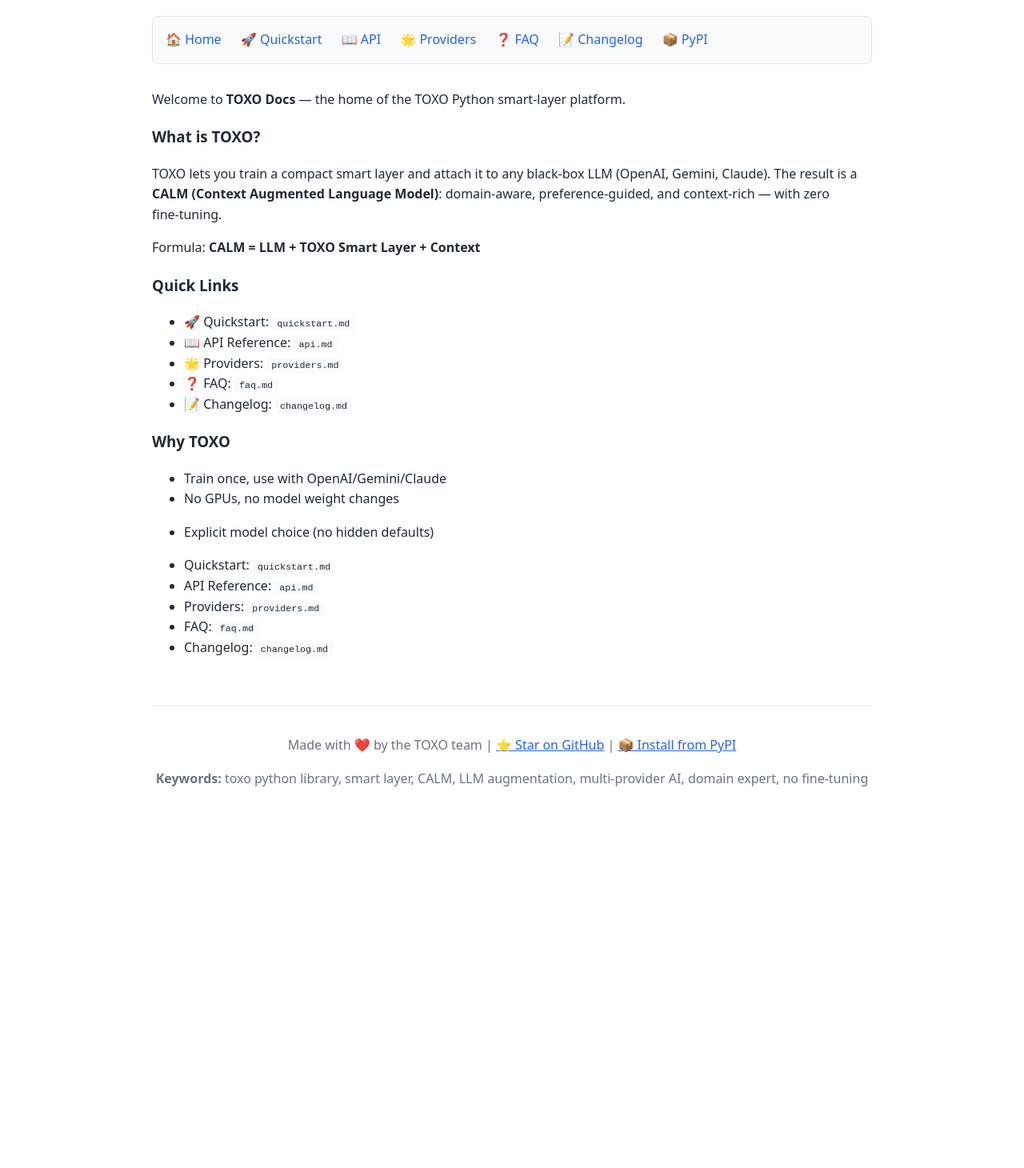
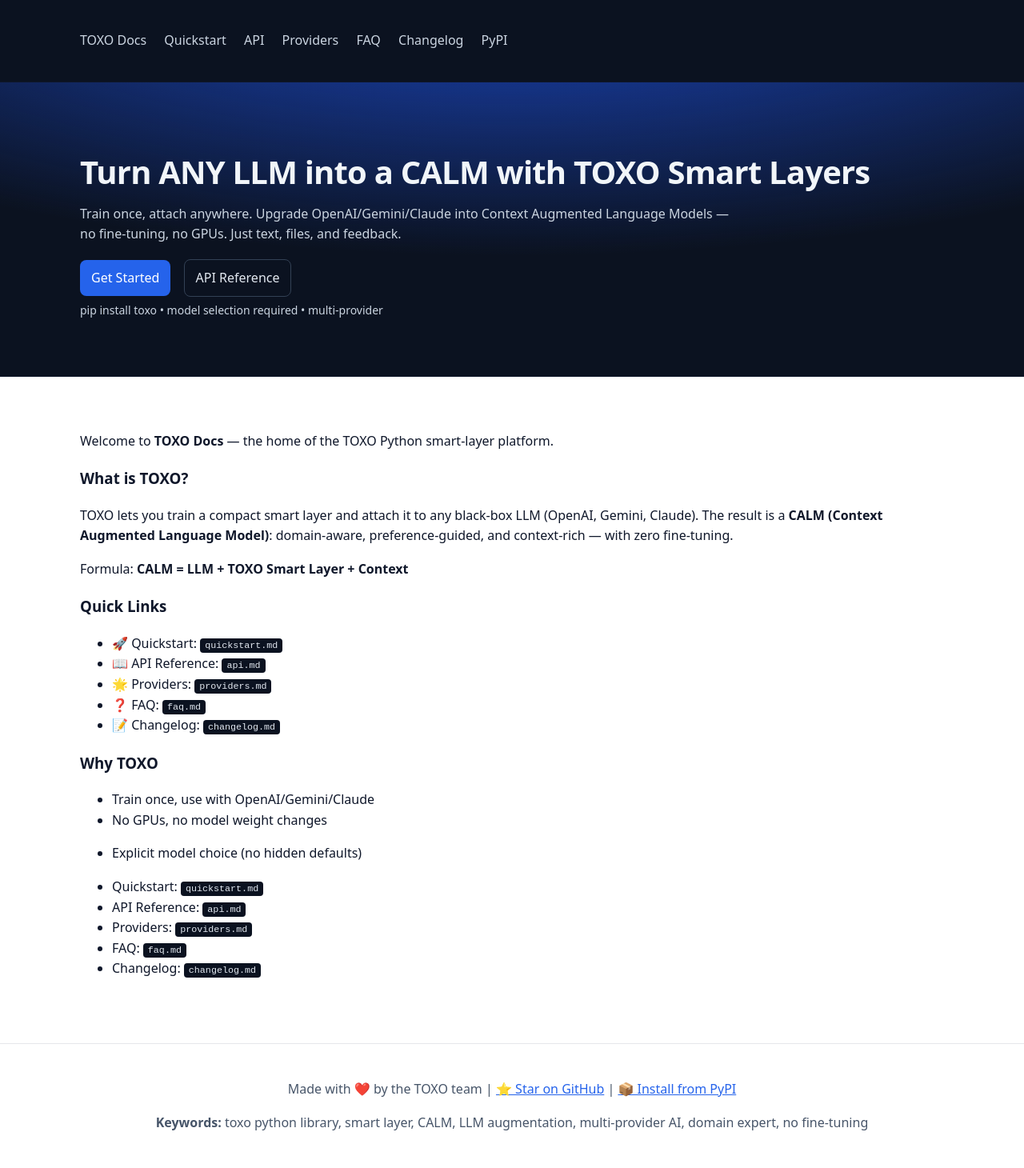
Before and after one commit to toxotune/toxo-docs, a Jekyll site: the page built from docs/index.md, in a window 1280 px wide. Shown: the whole page at 80% size. Built offline with Jekyll 4.4.1, drawn with Linux system fonts in a browser that asks for light colours; before the commit the page ends 1023 px from its top, so only the background shows below that.

Commit message:
docs: polished UI (hero/nav), CALM messaging, SEO assets

```diff
--- a/_layouts/default.html
+++ b/_layouts/default.html
@@ -58,59 +58,63 @@
     :root {
       --primary: #2563eb;
       --primary-hover: #1d4ed8;
-      --text: #1f2937;
-      --text-light: #6b7280;
+      --text: #0f172a;
+      --text-light: #475569;
       --bg: #ffffff;
-      --bg-code: #f8fafc;
+      --bg-soft: #f8fafc;
+      --bg-code: #0b1220; /* for dark code blocks */
       --border: #e5e7eb;
+      --muted: #94a3b8;
     }
 
     body {
       font-family: system-ui, -apple-system, 'Segoe UI', Roboto, Ubuntu, Cantarell, 'Noto Sans', sans-serif;
-      max-width: 900px;
-      margin: 0 auto;
-      padding: 20px;
+      margin: 0;
+      padding: 0;
       line-height: 1.6;
       color: var(--text);
       background: var(--bg);
     }
 
+    .container {
+      max-width: 1080px;
+      margin: 0 auto;
+      padding: 24px;
+    }
+
     nav {
-      background: var(--bg-code);
-      padding: 16px;
-      border-radius: 8px;
-      margin-bottom: 32px;
-      border: 1px solid var(--border);
+      background: #0b1220;
+      color: #e2e8f0;
+      padding: 14px 0;
+      border-bottom: 1px solid #0f172a;
     }
 
     nav a {
-      color: var(--primary);
+      color: #cbd5e1;
       text-decoration: none;
-      margin-right: 20px;
+      margin-right: 18px;
       font-weight: 500;
       transition: color 0.2s;
     }
 
     nav a:hover {
-      color: var(--primary-hover);
+      color: #ffffff;
     }
 
     h1, h2, h3 { color: var(--text); }
-    h1 { border-bottom: 2px solid var(--primary); padding-bottom: 10px; }
+    h1 { font-size: 34px; letter-spacing: -0.02em; }
+    h2 { margin-top: 28px; }
 
     code {
-      background: var(--bg-code);
-      padding: 2px 6px;
-      border-radius: 4px;
-      font-size: 0.9em;
+      background: #0b1220;
+      color: #e2e8f0;
+      padding: 2px 6px; border-radius: 4px; font-size: 0.9em;
     }
 
     pre {
-      background: var(--bg-code);
-      padding: 16px;
-      border-radius: 8px;
-      overflow-x: auto;
-      border: 1px solid var(--border);
+      background: #0b1220;
+      color: #e2e8f0;
+      padding: 16px; border-radius: 12px; overflow-x: auto; border: 1px solid #111827;
     }
 
     pre code {
@@ -120,10 +124,8 @@
 
     blockquote {
       border-left: 4px solid var(--primary);
-      margin: 0;
-      padding: 16px 20px;
-      background: var(--bg-code);
-      border-radius: 0 8px 8px 0;
+      margin: 0; padding: 16px 20px; background: var(--bg-soft);
+      border-radius: 0 10px 10px 0;
     }
 
     table {
@@ -152,6 +154,27 @@
       font-size: 0.8em;
       margin: 2px;
     }
+
+    /* Hero */
+    .hero {
+      background: radial-gradient(1200px 400px at 50% -50%, #1d4ed8, transparent), #0b1220;
+      color: #e2e8f0;
+      padding: 56px 0 28px;
+      border-bottom: 1px solid #0f172a;
+    }
+    .hero h1 { color: #f1f5f9; font-size: 40px; margin: 0 0 8px; }
+    .hero p { color: #cbd5e1; margin: 6px 0 18px; max-width: 820px; }
+    .hero .cta a { display: inline-block; margin-right: 12px; padding: 10px 14px; border-radius: 8px; text-decoration: none; }
+    .btn-primary { background: #2563eb; color: #fff; }
+    .btn-primary:hover { background: #1d4ed8; }
+    .btn-ghost { border: 1px solid #334155; color: #e2e8f0; }
+    .btn-ghost:hover { border-color: #475569; }
+
+    /* Content wrapper */
+    .content { padding: 28px 0 40px; }
+    .cards { display: grid; grid-template-columns: repeat(auto-fit, minmax(240px, 1fr)); gap: 16px; margin: 18px 0 8px; }
+    .card { border: 1px solid var(--border); border-radius: 12px; padding: 16px; background: #fff; }
+    .muted { color: var(--muted); font-size: 14px; }
   </style>
 
   <!-- Analytics -->
@@ -167,20 +190,36 @@
 </head>
 <body>
   <nav>
-    <a href="/">🏠 Home</a>
-    <a href="/docs/quickstart.html">🚀 Quickstart</a>
-    <a href="/docs/api.html">📖 API</a>
-    <a href="/docs/providers.html">🌟 Providers</a>
-    <a href="/docs/faq.html">❓ FAQ</a>
-    <a href="/docs/changelog.html">📝 Changelog</a>
-    <a href="https://pypi.org/project/toxo/" target="_blank">📦 PyPI</a>
+    <div class="container">
+      <a href="/">TOXO Docs</a>
+      <a href="/docs/quickstart.html">Quickstart</a>
+      <a href="/docs/api.html">API</a>
+      <a href="/docs/providers.html">Providers</a>
+      <a href="/docs/faq.html">FAQ</a>
+      <a href="/docs/changelog.html">Changelog</a>
+      <a href="https://pypi.org/project/toxo/" target="_blank">PyPI</a>
+    </div>
   </nav>
 
-  <main>
-    {{ content }}
+  <header class="hero">
+    <div class="container">
+      <h1>Turn ANY LLM into a CALM with TOXO Smart Layers</h1>
+      <p>Train once, attach anywhere. Upgrade OpenAI/Gemini/Claude into Context Augmented Language Models — no fine‑tuning, no GPUs. Just text, files, and feedback.</p>
+      <div class="cta">
+        <a class="btn-primary" href="/docs/quickstart.html">Get Started</a>
+        <a class="btn-ghost" href="/docs/api.html">API Reference</a>
+      </div>
+      <p class="muted">pip install toxo • model selection required • multi‑provider</p>
+    </div>
+  </header>
+
+  <main class="content">
+    <div class="container">
+      {{ content }}
+    </div>
   </main>
 
-  <footer style="margin-top: 60px; padding-top: 20px; border-top: 1px solid var(--border); text-align: center; color: var(--text-light);">
+  <footer style="margin-top: 0; padding: 28px 0; border-top: 1px solid var(--border); text-align: center; color: var(--text-light);">
     <p>Made with ❤️ by the TOXO team | <a href="https://github.com/toxotune/toxo-docs" style="color: var(--primary);">⭐ Star on GitHub</a> | <a href="https://pypi.org/project/toxo/" style="color: var(--primary);">📦 Install from PyPI</a></p>
     <p><strong>Keywords:</strong> toxo python library, smart layer, CALM, LLM augmentation, multi-provider AI, domain expert, no fine-tuning</p>
   </footer>
```
